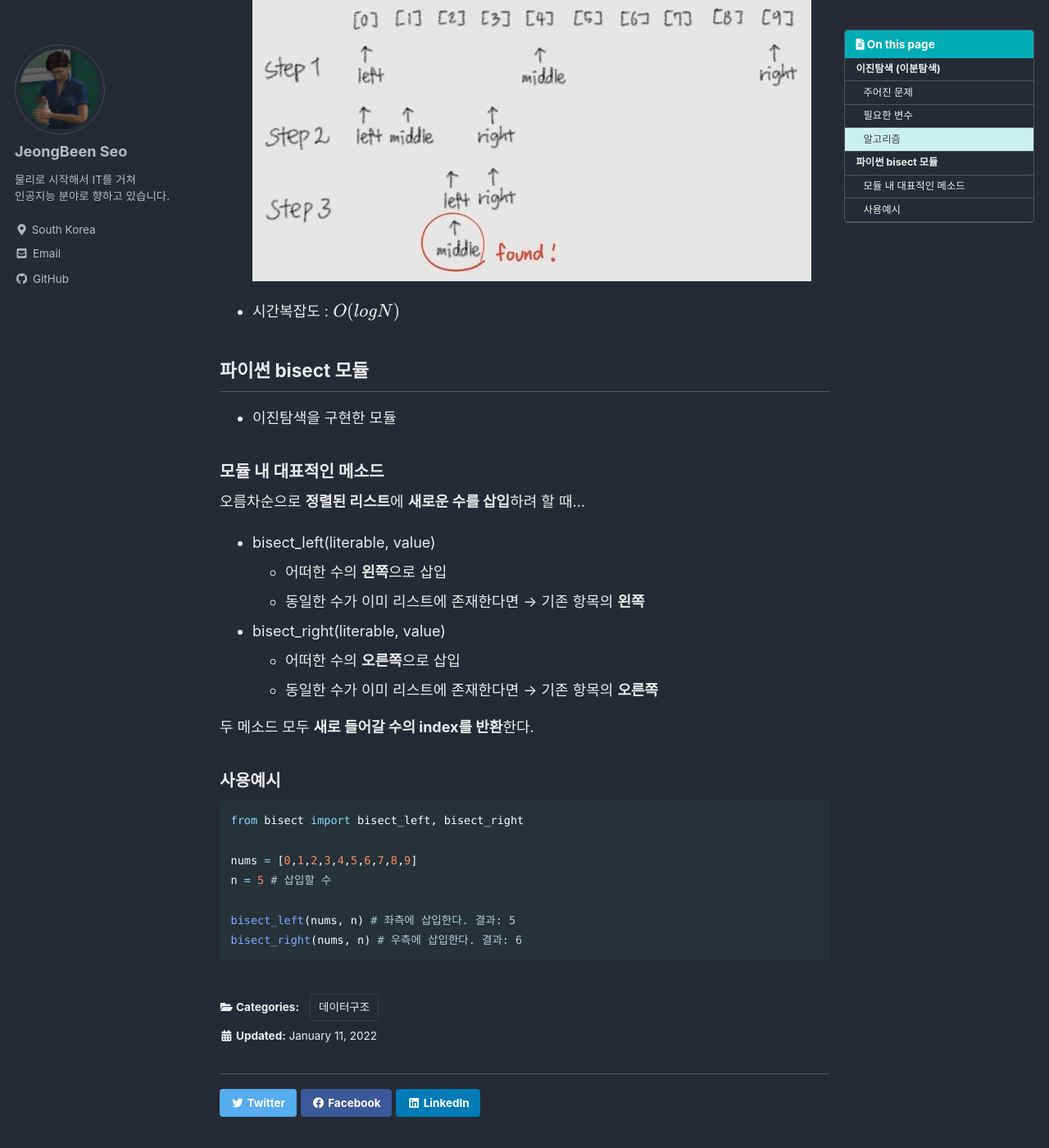
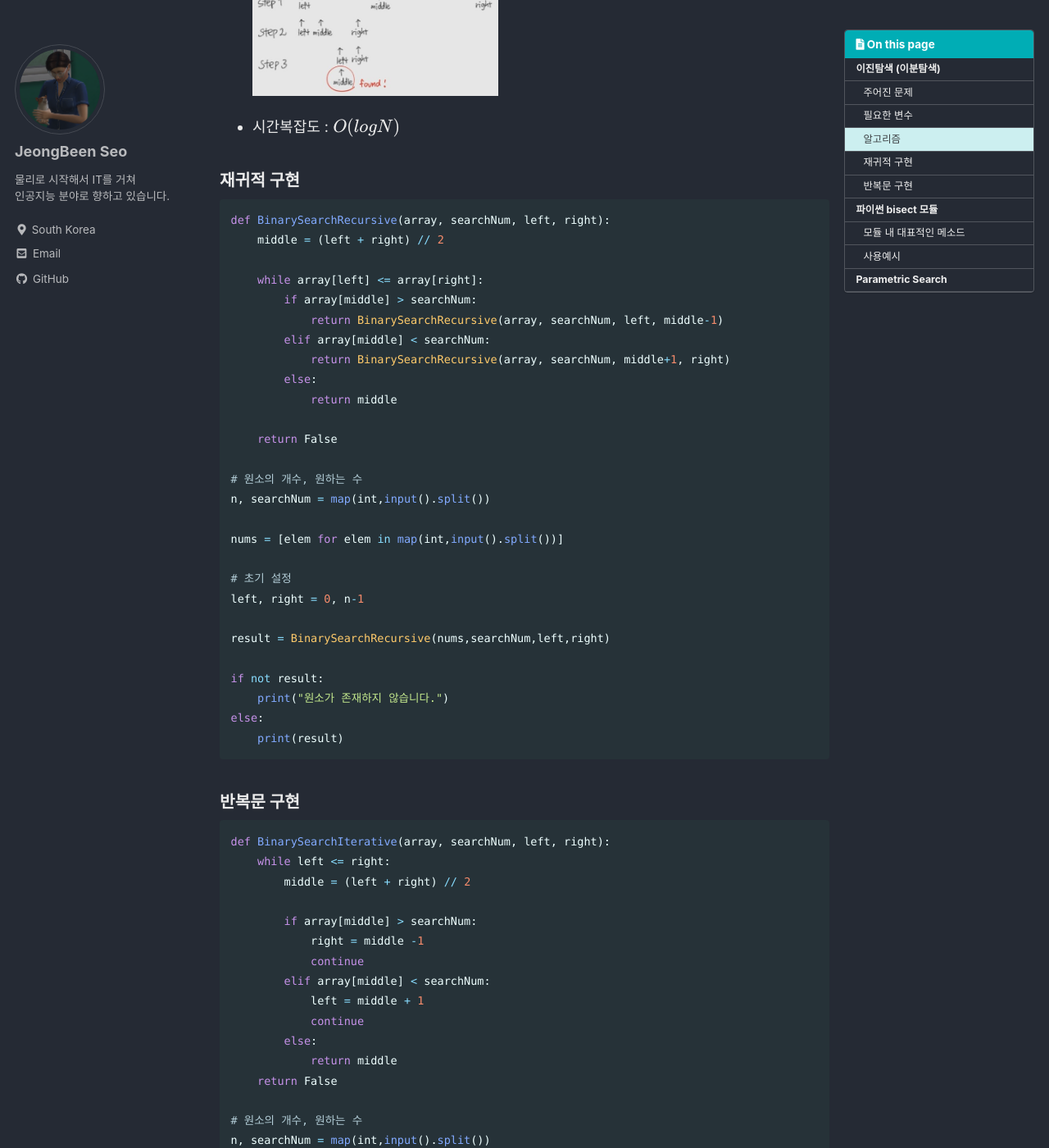
Before and after one commit to claire-1125/claire-1125.github.io, a Jekyll site: the page built from _posts/2022-01-11-binary_search.md, in a window 1280 px wide and 1400 px high, scrolled down 1061 px. Shown: the whole window at 82% size. Built offline with Jekyll 4.4.1, drawn with Linux system fonts in a browser that asks for light colours; cached includes are drawn as plain includes; formulas are drawn with MathJax 3; some of the changed text lies outside the part shown.

Commit message:
committed in Feb 5

````diff
--- a/_posts/2022-01-11-binary_search.md
+++ b/_posts/2022-01-11-binary_search.md
@@ -23,7 +23,7 @@
 ### 알고리즘
 
 ```python
-while 검사할 수가 남아있을 때까지:
+while left <= right:
 	middle = (left + right) / 2
 
 	if (찾는 수) < (middle이 가리키는 수):
@@ -38,10 +38,76 @@
 
 - 예시
 
-    ![1.jpg](/assets/images/posts/data_structure/binary_search/1.jpg){:width=300}
+    ![1.jpg](/assets/images/posts/data_structure/binary_search/1.jpg){:width="300"}
 
 - 시간복잡도 : $O(logN)$
 
+
+### 재귀적 구현
+
+```python
+def BinarySearchRecursive(array, searchNum, left, right):
+    middle = (left + right) // 2
+
+    while array[left] <= array[right]:
+        if array[middle] > searchNum:
+            return BinarySearchRecursive(array, searchNum, left, middle-1)
+        elif array[middle] < searchNum:
+            return BinarySearchRecursive(array, searchNum, middle+1, right)
+        else:
+            return middle
+
+    return False
+
+# 원소의 개수, 원하는 수
+n, searchNum = map(int,input().split())
+
+nums = [elem for elem in map(int,input().split())]
+
+# 초기 설정
+left, right = 0, n-1
+
+result = BinarySearchRecursive(nums,searchNum,left,right)
+
+if not result:
+    print("원소가 존재하지 않습니다.")
+else:
+    print(result)
+```
+
+
+### 반복문 구현
+
+```python
+def BinarySearchIterative(array, searchNum, left, right):
+    while left <= right:
+        middle = (left + right) // 2
+
+        if array[middle] > searchNum:
+            right = middle -1
+            continue
+        elif array[middle] < searchNum:
+            left = middle + 1
+            continue
+        else:
+            return middle
+    return False
+
+# 원소의 개수, 원하는 수
+n, searchNum = map(int,input().split())
+
+nums = [elem for elem in map(int,input().split())]
+
+# 초기 설정
+left, right = 0, n-1
+
+result = BinarySearchIterative(nums,searchNum,left,right)
+
+if not result:
+    print("원소가 존재하지 않습니다.")
+else:
+    print(result)
+```
 
 
 
@@ -73,3 +139,11 @@
 bisect_left(nums, n) # 좌측에 삽입한다. 결과: 5
 bisect_right(nums, n) # 우측에 삽입한다. 결과: 6
 ```
+
+
+
+## Parametric Search
+
+- **최적화** 문제를 **결정** 문제(Yes/No)로 바꾸어 해결하는 기법
+    - 특정한 조건을 만족하는 가장 알맞은 값을 빠르게 찾는 문제를 풀 때, 탐색 범위를 좁혀가며 각 범위 내에서 조건 만족 여부를 확인하는 방식으로 값을 찾는다.
+- 이 문제는 **이진 탐색을 이용하여 해결**할 수 있다.
````
Also changed, not shown: _posts/2022-02-01-custom_model_6.md (+2 -2 lines), _posts/이진탐색 12698eef7b5447bea63cb5e634852b9c.md (added, +80 -0 lines).
